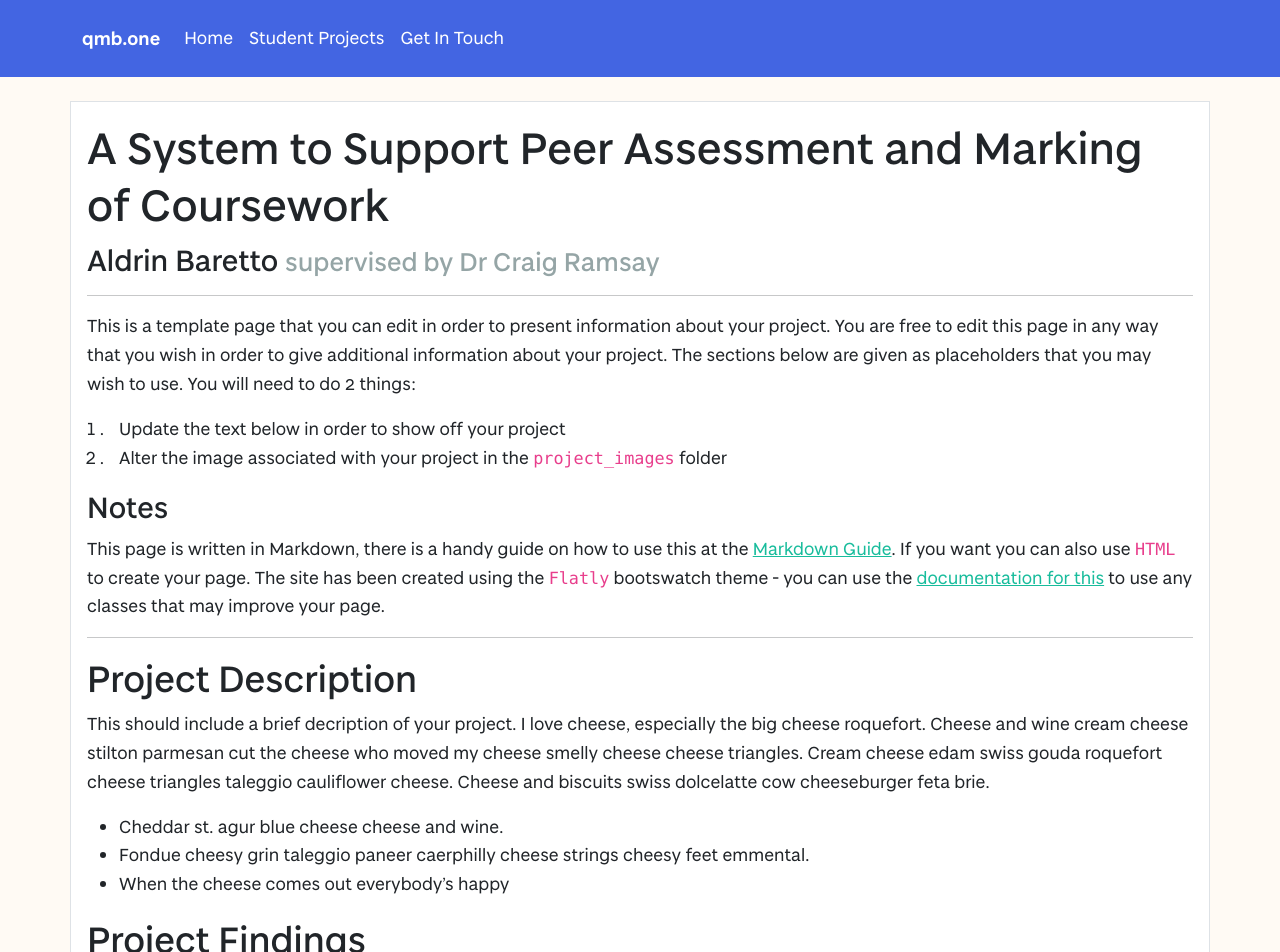
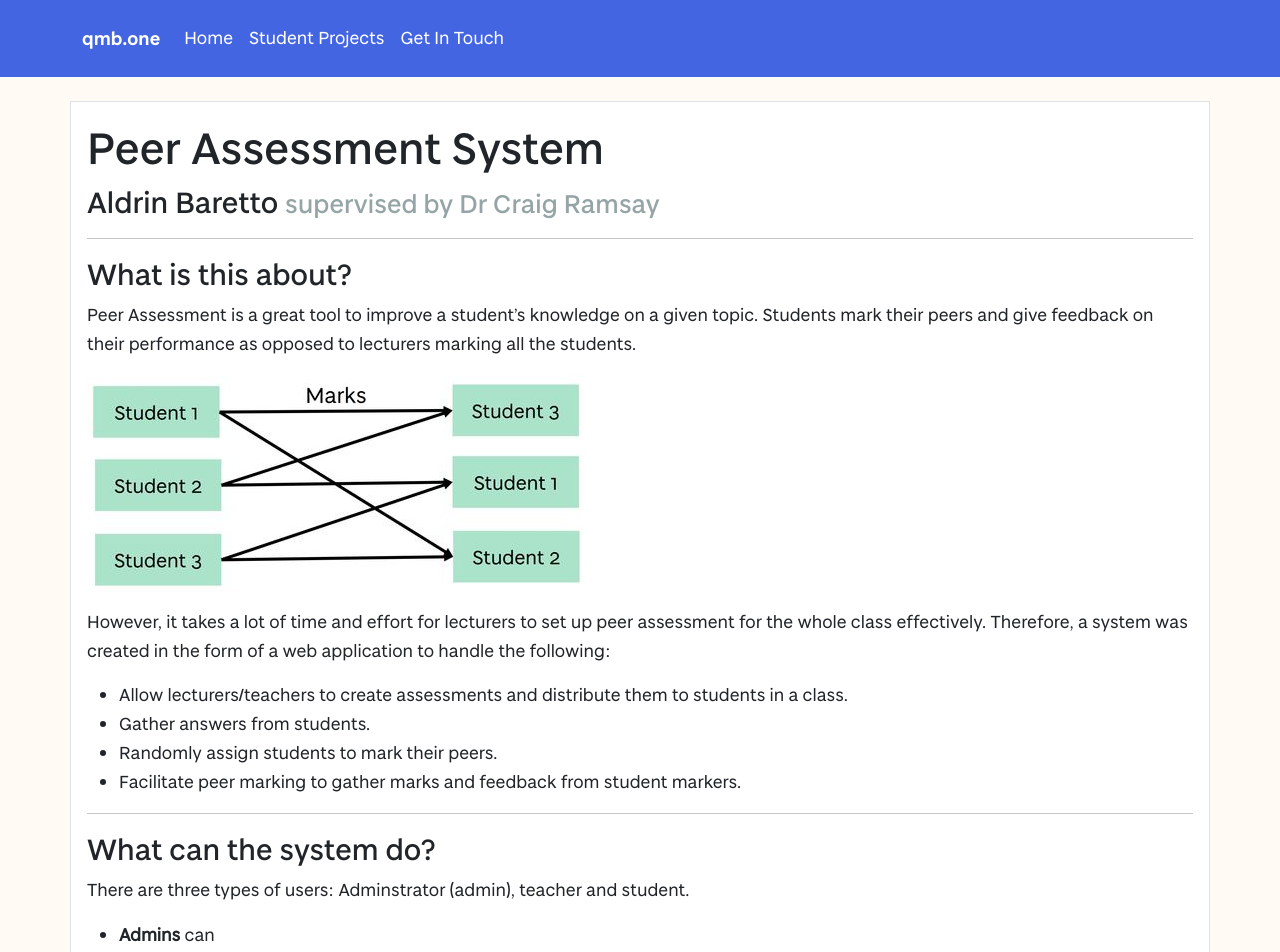
Before and after one commit to vivienprk/degree-show-2022, a Jekyll site: the page built from projects/AldrinBaretto.md, in a window 1280 px wide and 1400 px high. Shown: the top 952 px of the window. Built offline with Jekyll 4.4.1, drawn with Linux system fonts in a browser that asks for light colours; our own code applies the rules of GitHub Pages for plain Markdown files; some of the changed text lies outside the part shown.

Commit message:
Added project info

```diff
--- a/projects/AldrinBaretto.md
+++ b/projects/AldrinBaretto.md
@@ -2,35 +2,80 @@
 layout: project
 studentName: "Aldrin Baretto"
 supervisorName: "Dr Craig Ramsay"
-projectTitle: "A System to Support Peer Assessment and Marking of Coursework"
-projectImage: "sampleImage.jpg"
+projectTitle: "Peer Assessment System"
+projectImage: "aldrinBaretto_overview.gif"
+---
+### What is this about?
+Peer Assessment is a great tool to improve a student’s knowledge on a given topic. Students mark their peers and give feedback on their performance as opposed to lecturers marking all the students.
+
+![Peer Assessment Diagram](../project_images/aldrinBaretto_diagram.jpg)
+
+However, it takes a lot of time and effort for lecturers to set up peer assessment for the whole class effectively. Therefore, a system was created in the form of a web application to handle the following:
+- Allow lecturers/teachers to create assessments and distribute them to students in a class.
+- Gather answers from students.
+- Randomly assign students to mark their peers.
+- Facilitate peer marking to gather marks and feedback from student markers.
 
 ---
 
-This is a template page that you can edit in order to present information about your project. You are free to edit this page in any way that you wish in order to give additional information about your project. The sections below are given as placeholders that you may wish to use. You will need to do 2 things:
+### What can the system do?
 
-1. Update the text below in order to show off your project
-2. Alter the image associated with your project in the `project_images` folder
+There are three types of users: Adminstrator (admin), teacher and student.
 
-### Notes
-This page is written in Markdown, there is a handy guide on how to use this at the [Markdown Guide](https://www.markdownguide.org/cheat-sheet/). If you want you can also use `HTML` to create your page. The site has been created using the `Flatly` bootswatch theme - you can use the [documentation for this](https://bootswatch.com/flatly/) to use any classes that may improve your page.
+- **Admins** can
+  - Create users and view list of users.
+  - Create classes and view list of classes.
+- **Teachers** can
+  - Create assessments for a class.
+    - Add assessment questions.
+    - Add marking criteria/questions to each assessment question.
+  - Manage assessments.
+    - View a student's answers and feedback.
+    - Give feedback and marks on a student's answer.
+    - See which student has completed the assessment and marking.
+    - Begin/End assessment and marking to prevent access and late submissions.
+- **Students** can
+  - View details about the assessments.
+  - Answer the assessment questions.
+  - Mark their peers and give feedback.
+  - View feedback from their peers and teacher.
 
-<hr>
+*To prevent spam and abuse, credentials are required to login to the system. Please email [a.c.baretto@dundee.ac.uk](mailto:a.c.baretto@dundee.ac.uk?subject:Can I see your peer assessment system?") to request access.*
 
-## Project Description
-This should include a brief decription of your project. I love cheese, especially the big cheese roquefort. Cheese and wine cream cheese stilton parmesan cut the cheese who moved my cheese smelly cheese cheese triangles. Cream cheese edam swiss gouda roquefort cheese triangles taleggio cauliflower cheese. Cheese and biscuits swiss dolcelatte cow cheeseburger feta brie.
+<div class="btn-group" role="group" aria-label="Links to live web application and source code">
+  <button type="button" id="btnOpenSystem" class="btn btn-primary" onClick="openSystem()">Web application</button>
+  <div class="btn-group" role="group">
+    <button id="btnDropdownExtraLinks" type="button" class="btn btn-outline-primary dropdown-toggle" data-bs-toggle="dropdown" aria-haspopup="true" aria-expanded="false"></button>
+    <div class="dropdown-menu" aria-labelledby="btnDropdownExtraLinks">
+      <a class="dropdown-item" href="https://github.com/FreetimeFM/peer-assessment" target="_blank">Source Code</a>
+    </div>
+  </div>
+</div>
 
-- Cheddar st. agur blue cheese cheese and wine.
-- Fondue cheesy grin taleggio paneer caerphilly cheese strings cheesy feet emmental.
-- When the cheese comes out everybody's happy
+---
 
-## Project Findings
-This section should talk about the main findings of your project and the key parts that you want to show off.
+### How did you make it?
+The web application was built with <a href="https://nextjs.org/" target="_blank">Next.js</a>, a full stack JavaScript framework built on top of <a href="https://reactjs.org/" target="_blank">React</a>. Components from the <a href="https://react.semantic-ui.com/" target="_blank">Semantic UI React</a> library were used in the design and <a href="https://fauna.com/" target="_blank">Fauna</a> as the database.
 
-## Project Media
-If you are really keen you can also create a video to demonstrate your project and embed this in the page. An example of a youTube video being embedded is below. You will want to change the width of this to be 100% and put the height as something around 500.
+---
+
+### Do you have any screenshots?
+Here is a slideshow that shows 5 screenshots:
+1. Login prompt.
+2. What students will see when they answer the assessment.
+3. What students will see when they mark their peers.
+4. Assessment dashboard for teachers.
+5. Results overview for teachers.
+
+To see more, please email [a.c.baretto@dundee.ac.uk](mailto:a.c.baretto@dundee.ac.uk?subject:Can I see your peer assessment system?").
 
 
-<iframe width="100%" height="500" src="https://www.youtube.com/embed/YUEaupJk5AI" title="YouTube video player" frameborder="0" allow="accelerometer; autoplay; clipboard-write; encrypted-media; gyroscope; picture-in-picture" allowfullscreen></iframe>
+![Slideshow](../project_images/aldrinBaretto_slideshow.gif)
 
-Cheddar st. agur blue cheese cheese and wine. Fondue cheesy grin taleggio paneer caerphilly cheese strings cheesy feet emmental. When the cheese comes out everybody's happy
+<script>
+  // Alerts users who click the "Web application" link about the lack of mobile optimisation.
+  function openSystem() {
+    if (!confirm("The system isn't optimised for mobile browsers. If you're accessing it on a small device, there will be layout issues. Do you still want to continue?")) return;
+    window.open("https://test-peer-assess.netlify.app", "_blank");
+  }
+</script>
```
Also changed, not shown: project_images/aldrinBaretto_diagram.jpg (added), project_images/aldrinBaretto_overview.gif (added), 1 other file.
